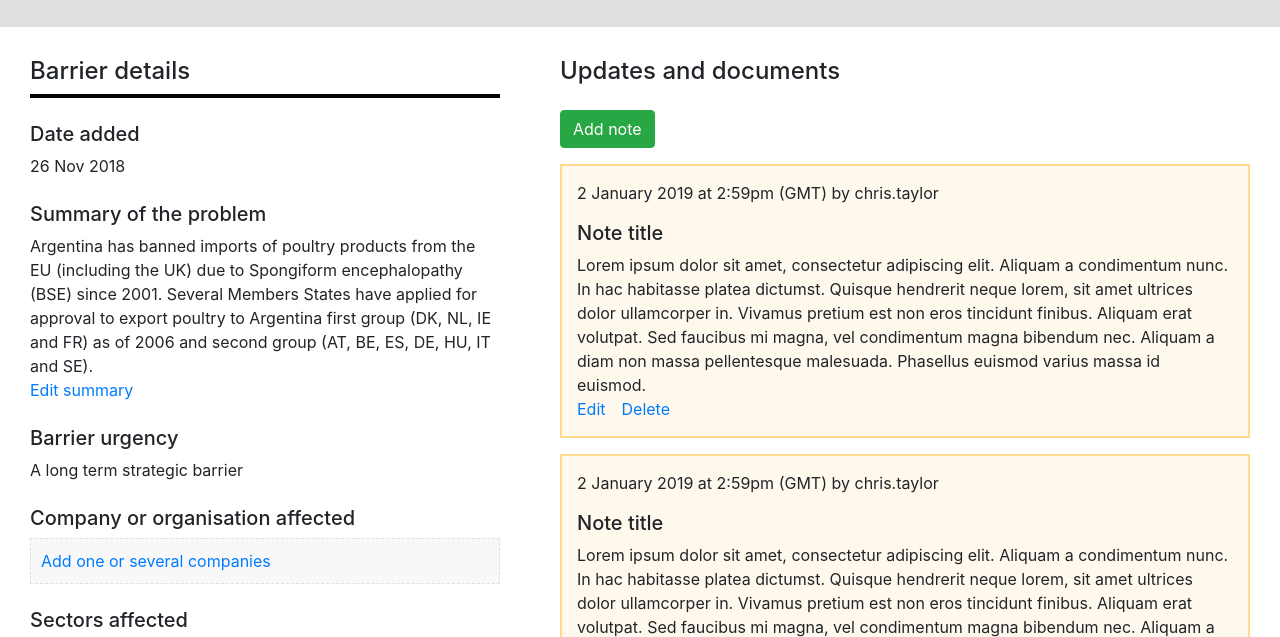
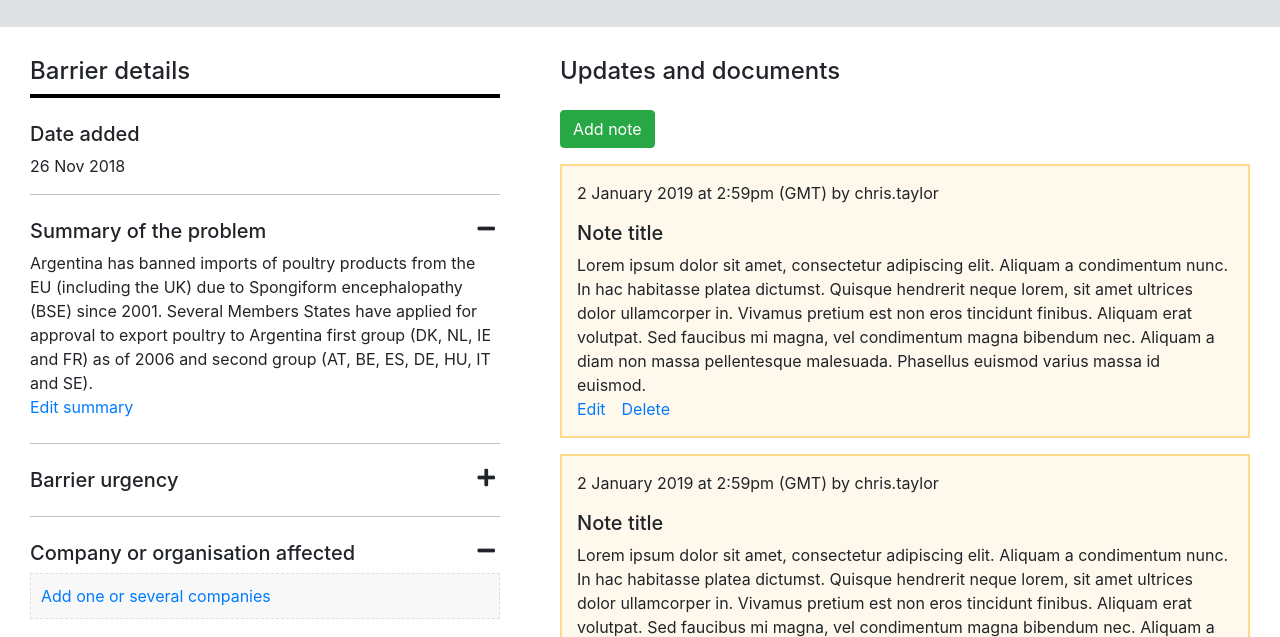
Before and after one commit to keeftango/dit-mab.github.io, a plain HTML site: page test-layout-jan19/barrier.html in a window 1280 px wide. Shown: the part 279-916 px from the top of the page. Drawn offline with nearby package versions, Linux system fonts and the light colour scheme.

Commit message:
Accordions

```diff
--- a/test-layout-jan19/barrier.html
+++ b/test-layout-jan19/barrier.html
@@ -98,33 +98,37 @@
                     <div class="row">
                         <div class="col details">
                             <h3>Barrier details</h3>
-                            <div class="detail-block">
+                            <div class="detail-block-top">
                                 <h5>Date added</h5>
                                 <p>26 Nov 2018</p>
                             </div>
                             <div class="detail-block">
-                                <h5>Summary of the problem</h5>
+                                <h5>Summary of the problem <i class="fas fa-minus"></i></h5>
                                 <p>Argentina has banned imports of poultry products from the EU (including the UK) due to Spongiform encephalopathy (BSE) since 2001. Several Members States have applied for approval to export poultry to Argentina first group (DK, NL, IE and FR) as of 2006 and second group (AT, BE, ES, DE, HU, IT and SE). <br><a href="#">Edit summary</a></p>
                             </div>
                             <div class="detail-block">
-                                <h5>Barrier urgency</h5>
+                                <h5 class="closed">Barrier urgency <i class="fas fa-plus"></i></h5>
+                                <!--
                                 <p>A long term strategic barrier</p>
+                                -->
                             </div>
                             <div class="detail-block">
-                                <h5>Company or organisation affected</h5>
+                                <h5>Company or organisation affected <i class="fas fa-minus"></i></h5>
                                 <div class="add-block">
                                     <a href="#">Add one or several companies</a>
                                 </div>
                             </div>
                             <div class="detail-block">
-                                <h5>Sectors affected</h5>
+                                <h5 class="closed">Sectors affected <i class="fas fa-plus"></i></h5>
+                                <!--
                                 <ul class="list-sectors">
                                     <li>Food &amp; Drink</li>
                                 </ul>
                                 <a href="#">Edit</a>
+                                -->
                             </div>
                             <div class="detail-block">
-                                <h5>Market access barrier type</h5>
+                                <h5>Market access barrier type <i class="fas fa-minus"></i></h5>
                                 <div class="add-block">
                                     <a href="#">Add type of Market access barrier</a>
                                 </div>
--- a/test-layout-jan19/css/master.css
+++ b/test-layout-jan19/css/master.css
@@ -46,14 +46,37 @@ ul.list-sectors {
 }
 
 .detail-block {
-    margin-bottom: 1.5rem;
+    padding-bottom: 1.5rem;
+    border-top: 1px solid #bfc1c3;
+    padding-top: 1.5rem;
+}
+
+.detail-block p {
+    margin-bottom: 0;
+}
+
+.detail-block:hover {
+    background-color: #f8f8f8;
+}
+
+.detail-block-top {
+    border-top: none;
+    padding-top: 0;
+}
+
+.detail-block h5 i {
+    float: right;
+    margin-right: 5px;
+}
+.detail-block h5.closed {
+    margin-bottom: 0;
 }
 
 .add-block {
     padding: 10px;
     background-color:#F8F8F8;
     border: 1px #DEE0E2 dashed;
-    margin-bottom: 1rem;
+    /* margin-bottom: 1rem; */
 }
 
 .details-block h3,
```
